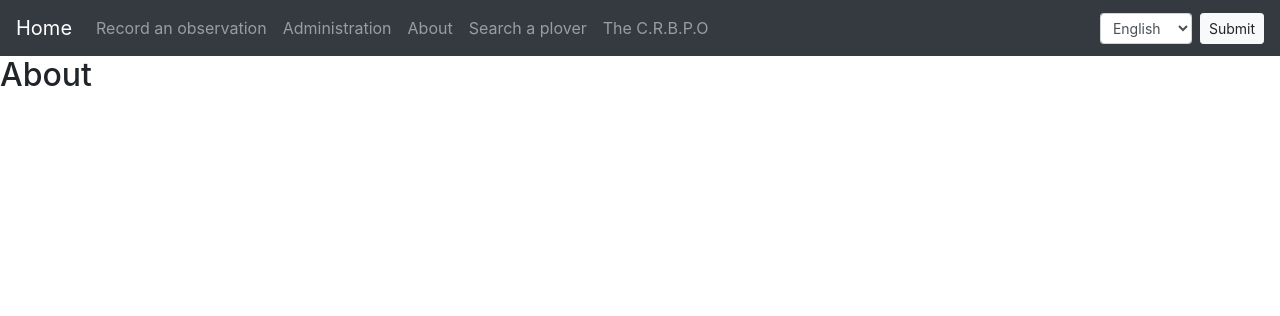
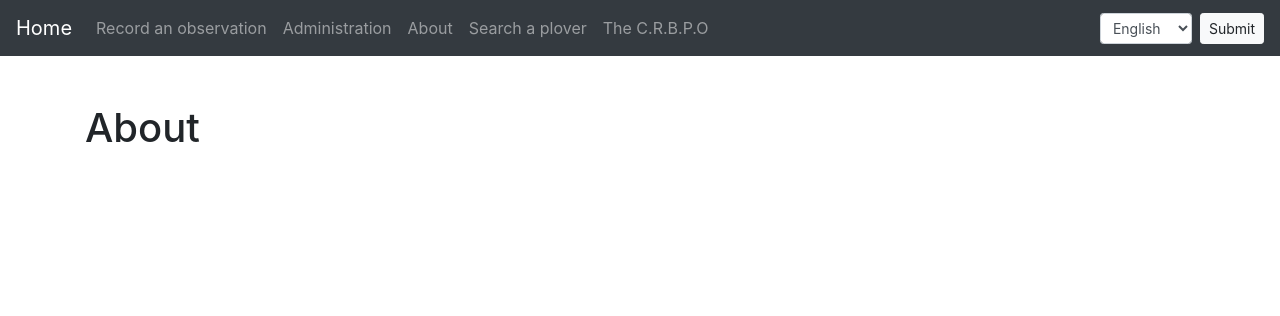
Before and after one commit to Carmain/banding-tracking-v2, a Django app: page /about in a window 1280 px wide. Shown: the top 316 px of the page. Run offline with Django 3.2, Linux system fonts and the light colour scheme; some libraries are stand-ins or nearby versions.

Commit message:
refact: ugrade about section

```diff
--- a/templates/website/about.html
+++ b/templates/website/about.html
@@ -3,5 +3,7 @@
 
 {% block title %}{% trans "About" %}{% endblock %}
 {% block content %}
-  <h2>{% trans "About" %}</h2>
+  <div class="container">
+    <h1 class="mt-5">{% trans "About" %}</h1>
+  </div>
 {% endblock %}
```
